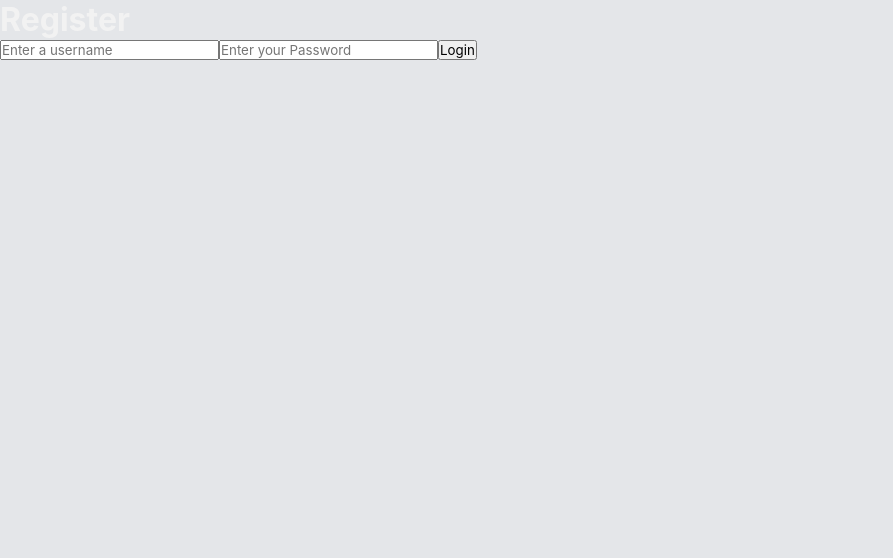
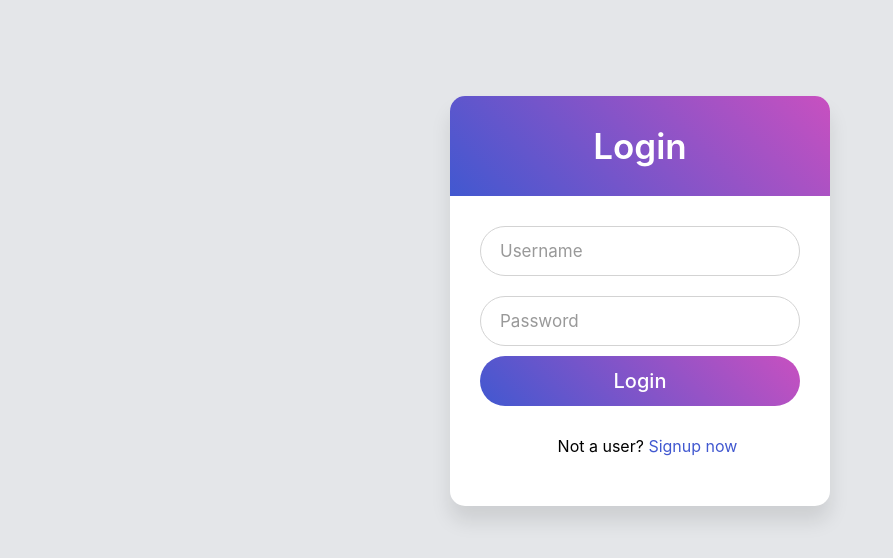
Before and after one commit to Jenin82/mulearn-internship-react-vite, a React (Vite) app: page /login in a window 1280 px wide. Shown: the top 558 px of the page, without its empty margins (0-893 px from the left). Built offline with nearby package versions, Linux system fonts and the light colour scheme.

Commit message:
login css done

```diff
--- a/src/components/Login/Login.tsx
+++ b/src/components/Login/Login.tsx
@@ -1,5 +1,7 @@
 import { useEffect, useState } from "react";
 import { useNavigate } from "react-router-dom";
+import styles from './login.module.css';
+
 
 
 const LOCAL_STORAGE_KEY1 = 'todo:register';
@@ -56,13 +58,28 @@ export const Login = () => {
   }
 
 	return (
-		<header className={''}>
-      <h1>Register</h1>
-      <form onSubmit={handleSubmit} className={''}>
-        <input placeholder="Enter a username" type="text" onChange={onChangeUsername} value={user} />
-        <input placeholder="Enter your Password" type="password" onChange={onChangePassword} value={pass} />
-        <button>Login</button>
-      </form>
+		<header className={styles.loginContainer}>
+			<div className={styles.wrapper}>
+				<div className={styles.title}>
+					Login
+				</div>
+				<form onSubmit={handleSubmit} className={styles.formLogin}>
+					<div className={styles.field}>
+						<input className={styles.loginInput} type="text" onChange={onChangeUsername} value={user} required />
+						<label>Username</label>
+					</div>
+					<div className={styles.field}>
+						<input className={styles.loginInput} type="password" onChange={onChangePassword} value={pass} required />
+						<label>Password</label>
+					</div>
+					<div className={styles.field}>
+						<input className={styles.loginInput} type="submit" value="Login" />
+					</div>
+					<div className={styles.signup_link}>
+						Not a user? <a className={styles.anchorlogin} href="/register">Signup now</a>
+					</div>
+				</form>
+			</div>
     </header>
 	)
 }
--- /dev/null
+++ b/src/components/Login/login.module.css
@@ -0,0 +1,118 @@
+@import url('https://fonts.googleapis.com/css?family=Poppins:400,500,600,700&display=swap');
+*{
+  margin: 0;
+  padding: 0;
+  box-sizing: border-box;
+  font-family: 'Poppins', sans-serif;
+}
+
+.loginContainer {
+	display: flex;
+	align-items: center;
+	justify-content: center;
+	padding-top: 6rem;
+}
+
+::selection{
+  background: #4158d0;
+  color: #fff;
+}
+.wrapper{
+  width: 380px;
+  background: #fff;
+  border-radius: 15px;
+  box-shadow: 0px 15px 20px rgba(0,0,0,0.1);
+}
+.wrapper .title{
+  font-size: 35px;
+  font-weight: 600;
+  text-align: center;
+  line-height: 100px;
+  color: #fff;
+  user-select: none;
+  border-radius: 15px 15px 0 0;
+  background: linear-gradient(-135deg, #c850c0, #4158d0);
+}
+.wrapper .formLogin{
+  padding: 10px 30px 50px 30px;
+}
+.wrapper .formLogin .field{
+  height: 50px;
+  width: 100%;
+  margin-top: 20px;
+  position: relative;
+}
+.wrapper .formLogin .field .loginInput{
+  height: 100%;
+  width: 100%;
+  outline: none;
+  font-size: 17px;
+  padding-left: 20px;
+  border: 1px solid lightgrey;
+  border-radius: 25px;
+  transition: all 0.3s ease;
+}
+
+.wrapper .formLogin .field .loginInput:focus,
+.formLogin .field .loginInput:valid{
+  border-color: #4158d0;
+}
+
+.wrapper .formLogin .field label{
+  position: absolute;
+  top: 50%;
+  left: 20px;
+  color: #999999;
+  font-weight: 400;
+  font-size: 17px;
+  pointer-events: none;
+  transform: translateY(-50%);
+  transition: all 0.3s ease;
+}
+
+.formLogin .field .loginInput:focus ~ label,
+.formLogin .field .loginInput:valid ~ label{
+  top: 0%;
+  font-size: 16px;
+  color: #4158d0;
+  background: #fff;
+  transform: translateY(-50%);
+}
+
+.formLogin .content label{
+  color: #262626;
+  user-select: none;
+  padding-left: 5px;
+}
+
+.formLogin .field .loginInput[type="submit"]{
+  color: #fff;
+  border: none;
+  padding-left: 0;
+  margin-top: -10px;
+  font-size: 20px;
+  font-weight: 500;
+  cursor: pointer;
+  background: linear-gradient(-135deg, #c850c0, #4158d0);
+  transition: all 0.3s ease;
+}
+
+.formLogin .field .loginInput[type="submit"]:active{
+  transform: scale(0.95);
+}
+
+.signup_link{
+  color: #000000;
+  margin-top: 20px;
+	margin-left: 15px;
+  text-align: center;
+}
+
+.anchorlogin{
+  color: #4158d0;
+  text-decoration: none;
+}
+
+.anchorlogin:hover{
+  text-decoration: underline;
+}
--- a/src/components/Register/Register.tsx
+++ b/src/components/Register/Register.tsx
@@ -1,5 +1,7 @@
 import {useEffect, useState} from "react"
 import {useNavigate } from 'react-router-dom'
+import styles from './register.module.css';
+
 
 const LOCAL_STORAGE_KEY1 = 'todo:register';
 
@@ -74,14 +76,21 @@ export const Register: React.FC = () => {
   }
 
   return (
-    <header className={''}>
-      <h1>Register</h1>
-      <form onSubmit={handleSubmit} className={''}>
-        <input placeholder="Enter a username" type="text" onChange={onChangeUsername} value={user} />
-        <input placeholder="Enter your Password" type="password" onChange={onChangePassword} value={pass} />
-        <input placeholder="Confirm your Password" type="password" />
-        <button>Register</button>
-      </form>
+    <header className={styles.container}>
+			<div className={styles.bg_image_container}>
+				<img className={styles.bg_image} src="https://wallpaperaccess.com/full/1630412.jpg" alt="" />
+			</div>
+			<div className={styles.headerText}>
+					<h1 className={styles.Text}>Register</h1>
+			</div>
+			<div className={styles.form_container} >
+				<form onSubmit={handleSubmit} className={styles.form1}>
+					<input className={styles.input1} placeholder=" Enter a username" type="text" onChange={onChangeUsername} value={user} />
+					<input className={styles.input1} placeholder=" Enter your Password" type="password" onChange={onChangePassword} value={pass} />
+					<input className={styles.input1} placeholder=" Confirm your Password" type="password" />
+					<button className={styles.btnReg}>Register</button>
+				</form>
+			</div>
     </header>
   )
 }
--- /dev/null
+++ b/src/components/Register/register.module.css
@@ -0,0 +1,65 @@
+.form1 {
+	width: 100%;
+  border: none;
+  padding: 16px;
+  display: flex;
+	flex-direction: column;
+  align-items: center;
+  justify-content: center;
+  gap: 20px;
+	border-radius: 8px;
+	margin-top: 3rem;
+}
+
+.input1 {
+	height: 30px;
+	width: 95%;
+	border-radius: 8px;
+	border: 1px solid gray;
+}
+
+.btnReg {
+	height: 30px;
+	width: 50%;
+	color: white;
+	background-color: blueviolet;
+	border-radius: 8px;
+}
+
+.form_container{
+	margin: 0 auto;
+	position: relative;
+	background-color: white;
+	max-width: 500px;
+	border-radius: 8px;
+}
+
+.bg_image_container {
+	height: 10px;
+}
+
+.bg_image {
+	height: 15rem;
+	display: block;
+	object-fit: cover;
+	width: 100vw;
+}
+
+.header {
+	/* background: #7625e0; */
+	display: block;
+  justify-content: center;
+	align-items: center;
+	margin: 0 auto;
+}
+
+.headerText{
+  width: 100%;
+	text-align: center;
+	margin-top: 3rem;
+	font-size: 2rem;
+}
+
+.text{
+	margin-right: auto;
+}
```
